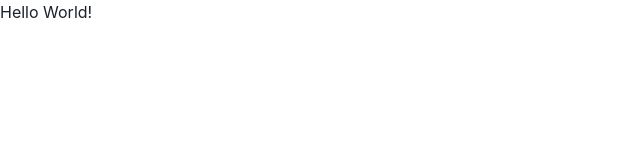
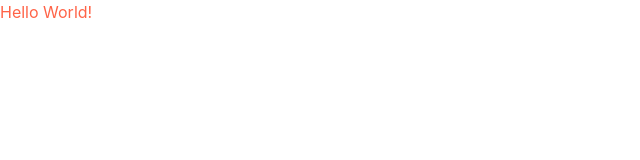
Before and after one commit to tenkao/nextjs-project-boilerplate, a Next.js app: page / in a window 1280 px wide. Shown: the top 160 px of the page, without its empty margins (0-640 px from the left). Built offline with nearby package versions, Linux system fonts and the light colour scheme.

Commit message:
Chakra UI の動作確認

```diff
--- a/src/pages/index.tsx
+++ b/src/pages/index.tsx
@@ -1,7 +1,10 @@
+import { Box, chakra } from "@chakra-ui/react"
+import React from "react"
+
 export default function Home() {
   return (
-    <div>
-      <h1>Hello World!</h1>
-    </div>
+    <Box>
+      <chakra.h1 color="tomato">Hello World!</chakra.h1>
+    </Box>
   )
 }
```
